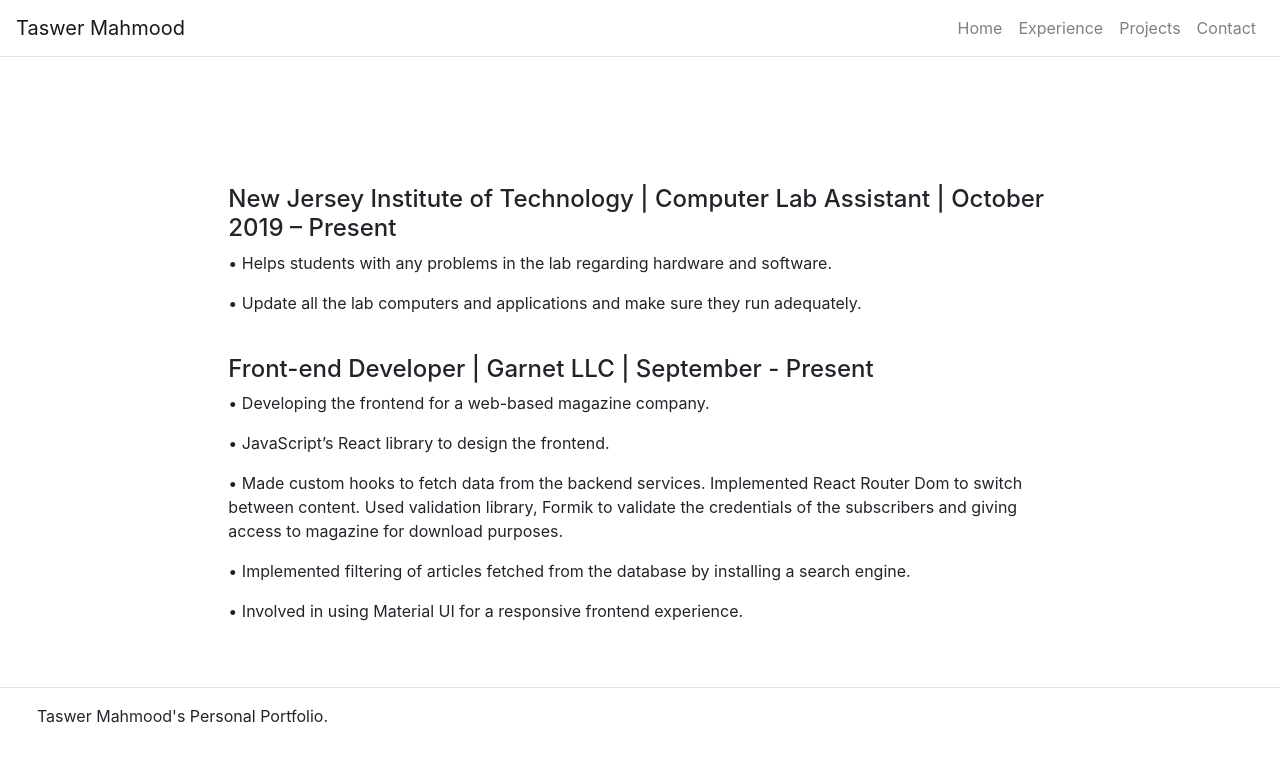
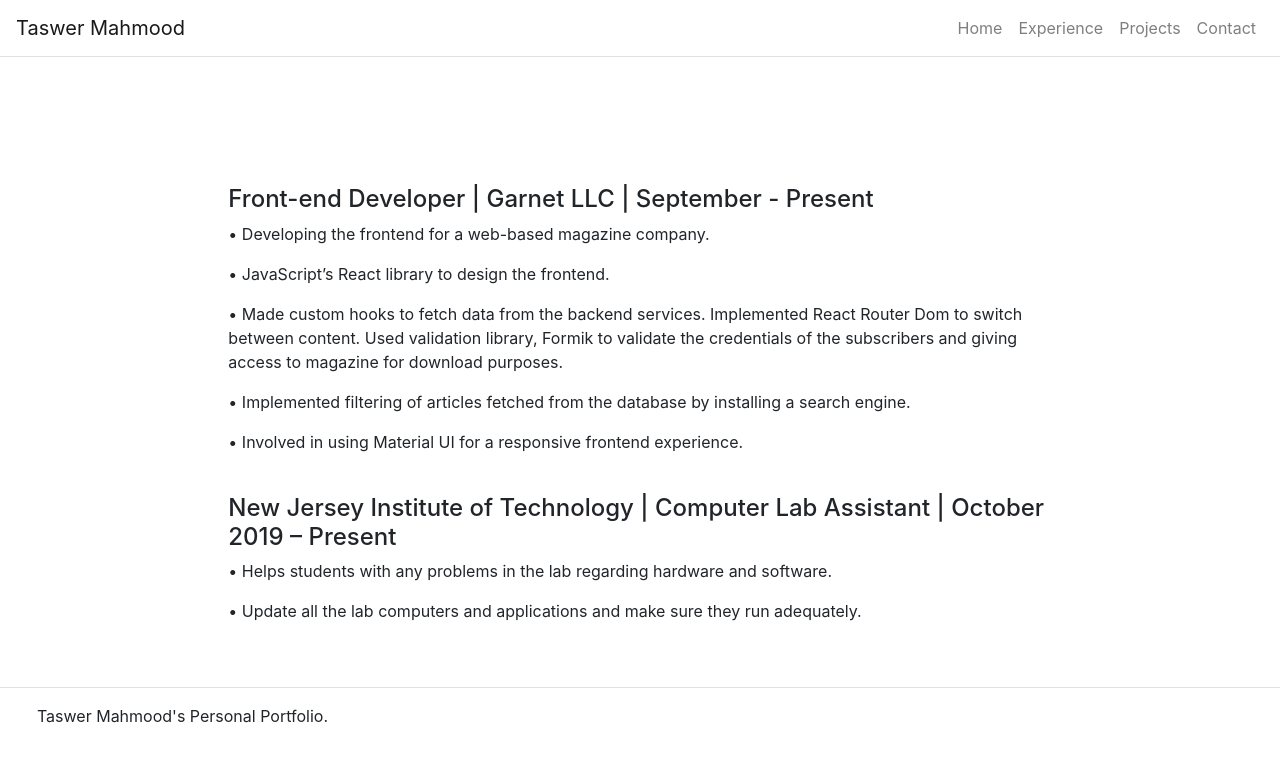
Before and after one commit to taswermahmood/Portfolio, a React (Create React App) app: page /experience in a window 1280 px wide. Shown: the top 762 px of the page. Built offline with nearby package versions, Linux system fonts and the light colour scheme.

Commit message:
Update ExperiencePage.js

```diff
--- a/src/pages/ExperiencePage.js
+++ b/src/pages/ExperiencePage.js
@@ -9,17 +9,17 @@
             <Hero subTitle={props.subTitle} />
 
             <Content>
-            <h4>New Jersey Institute of Technology | Computer Lab Assistant | October 2019 – Present</h4>
-            <p> 	• Helps students with any problems in the lab regarding hardware and software.</p>
-            <p>     • Update all the lab computers and applications and make sure they run adequately.</p>
-            <br></br>
-            <h4>Front-end Developer | Garnet LLC | September - Present</h4>
+        <h4>Front-end Developer | Garnet LLC | September - Present</h4>
             <p> 	• Developing the frontend for a web-based magazine company.</p>
             <p>     • JavaScript’s React library to design the frontend.</p>
         <p>     • Made custom hooks to fetch data from the backend services. Implemented React Router Dom to switch between content.
 Used validation library, Formik to validate the credentials of the subscribers and giving access to magazine for download purposes.</p>
         <p>     • Implemented filtering of articles fetched from the database by installing a search engine.</p>
         <p>     • Involved in using Material UI for a responsive frontend experience.</p>
+        <br></br>
+            <h4>New Jersey Institute of Technology | Computer Lab Assistant | October 2019 – Present</h4>
+            <p> 	• Helps students with any problems in the lab regarding hardware and software.</p>
+            <p>     • Update all the lab computers and applications and make sure they run adequately.</p>
 
 
             </Content>
```
